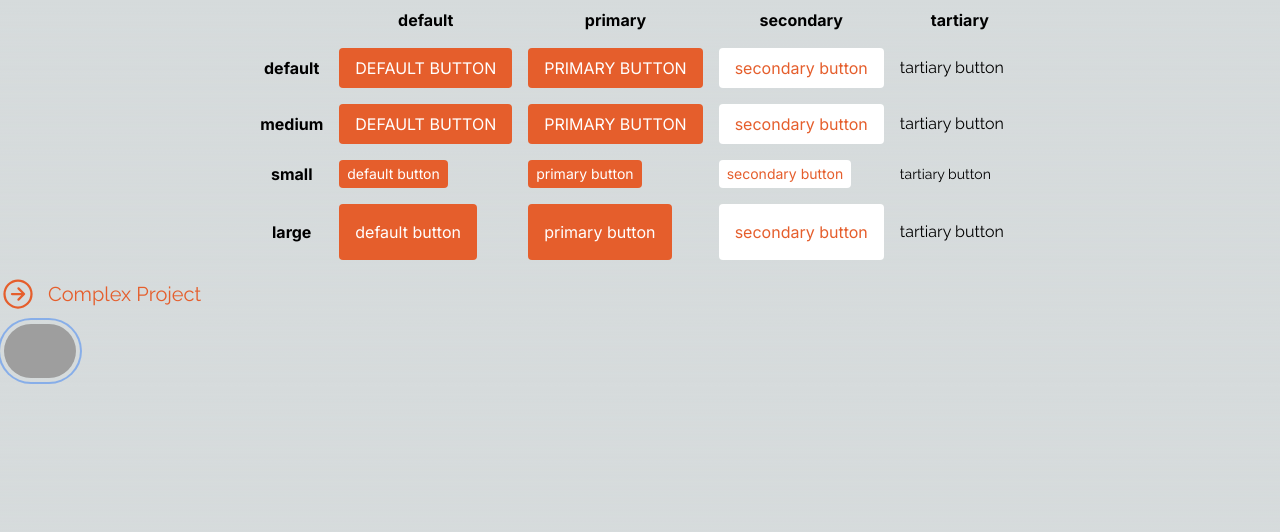
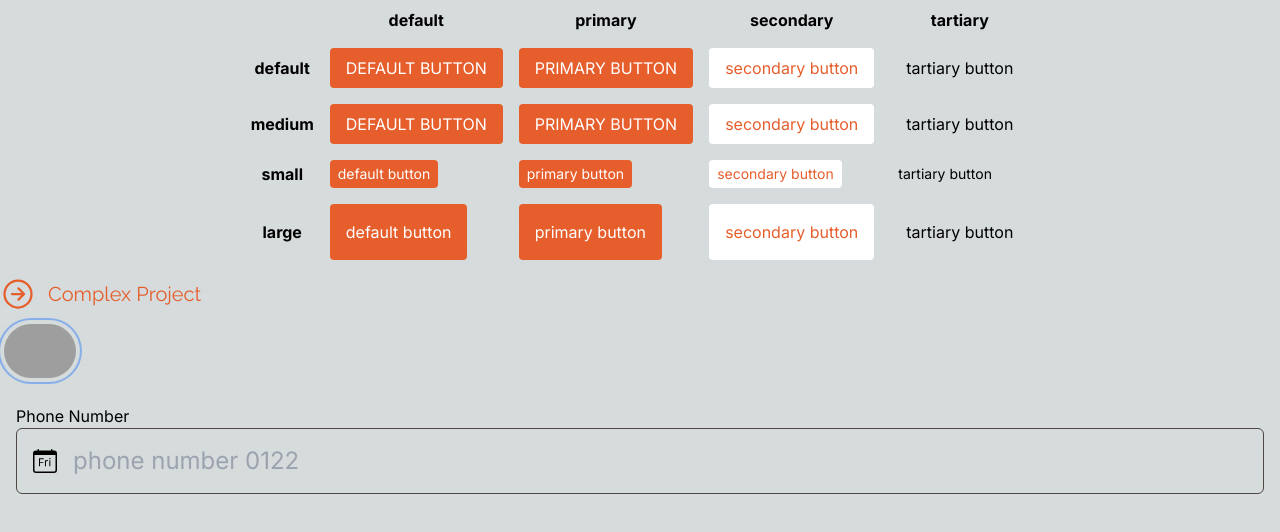
Before and after one commit to abrarfahim19/worktite-frontend, a Next.js app: page / in a window 1280 px wide. Shown: the top 532 px of the page. Built offline with nearby package versions, Linux system fonts and the light colour scheme; grey boxes are pictures that could not be loaded.

Commit message:
input component imp

```diff
--- a/src/app/page.tsx
+++ b/src/app/page.tsx
@@ -2,6 +2,8 @@ import { Button } from '@/ui/Button';
 import { IoArrowForwardCircleOutline } from 'react-icons/io5';
 import { cx } from 'class-variance-authority';
 import { Avatar } from '@/ui/Avatar';
+import { Input } from '@/ui/Input';
+import { BsCalendarDay } from 'react-icons/bs';
 
 const intents = [undefined, 'primary', 'secondary', 'tartiary'] as const;
 const sizes = [undefined, 'medium', 'small', 'large'] as const;
@@ -17,17 +19,19 @@ export default function Home() {
         <thead>
           <tr>
             <th></th>
-            {intents.map((intent) => (
-              <th scope='col'>{intent || 'default'}</th>
+            {intents.map((intent: any, index: number) => (
+              <th key={index} scope='col'>
+                {intent || 'default'}
+              </th>
             ))}
           </tr>
         </thead>
         <tbody>
-          {sizes.map((size) => (
-            <tr>
+          {sizes.map((size, index) => (
+            <tr key={index}>
               <th scope='row'>{size || 'default'}</th>
-              {intents.map((intent) => (
-                <td scope='col'>
+              {intents.map((intent: any, index: number) => (
+                <td key={index} scope='col'>
                   <Button {...(intent && { intent })} {...(size && { size })}>
                     {intent || 'default'} button
                   </Button>
@@ -38,7 +42,7 @@ export default function Home() {
         </tbody>
       </table>
       <Button
-        intent={'tartiary'}
+        intent={'tertiary'}
         className='flex flex-row items-center gap-3 text-xl text-brand'
       >
         <IoArrowForwardCircleOutline className='text-4xl' />
@@ -49,6 +53,14 @@ export default function Home() {
         size={'medium'}
         decoration={'ring'}
       />
+      <div className='m-4'>
+        <Input
+          icon={<BsCalendarDay />}
+          lClass='primary'
+          label='Phone Number'
+          placeholder='phone number 0122'
+        />
+      </div>
     </div>
   );
 }
--- a/src/ui/Button/Button.tsx
+++ b/src/ui/Button/Button.tsx
@@ -12,7 +12,7 @@ const button = cva('button', {
         'font-normal',
         'rounded',
       ],
-      tartiary: [
+      tertiary: [
         'bg-transparent',
         'pl-0',
         'text-black font-raleway',
--- a/src/ui/Input/Input.tsx
+++ b/src/ui/Input/Input.tsx
@@ -1,38 +1,67 @@
-import { VariantProps, cva } from 'class-variance-authority';
+import { cva, VariantProps } from 'class-variance-authority';
 
-const input = cva('rounded-full p-1', {
+const VInput = cva('', {
   variants: {
-    length: {
-      small: ['p-2'],
-      medium: ['p-2'],
-      large: ['p-2'],
+    intent: {
+      primary: [
+        'flex items-center  gap-x-4 p-4 rounded-md hover:opacity-80 border border-[#504845]  text-2xl',
+      ],
     },
-    decoration: {
-      leftIcon: ['ring-2'],
-    },
+  },
+  defaultVariants: {
+    intent: 'primary',
   },
 });
 
+const VLabel = cva('', {
+  variants: {
+    lClass: {
+      primary: [' text-black'],
+    },
+  },
+  defaultVariants: {
+    lClass: 'primary',
+  },
+});
 export interface CustomInput {
-  placeholder: string;
-  tag: string;
-  multiline: boolean;
+  /**label for input field */
+  label?: string;
+  /**textarea or input */
+  multiline?: boolean;
+  /**icon for input */
+  icon?: JSX.Element;
 }
 
 export interface InputProps
   extends React.InputHTMLAttributes<HTMLInputElement>,
-    VariantProps<typeof input> {}
+    CustomInput,
+    VariantProps<typeof VInput>,
+    VariantProps<typeof VLabel> {}
 
 export const Input: React.FC<InputProps> = ({
   className,
-  size,
-  decoration,
+  intent,
+  label,
+  lClass,
+  icon,
+  multiline,
+  id,
   ...props
 }) => {
   return (
     <div>
-      <p></p>
-      <input placeholder='' />
+      {label && (
+        <label htmlFor={id} className={VLabel({ lClass })}>
+          {label}
+        </label>
+      )}
+      <div className={VInput({ intent })}>
+        {icon}
+        <input
+          className='border-none bg-transparent outline-none focus:border-none focus:outline-none focus:ring-0'
+          {...props}
+        />
+      </div>
     </div>
   );
 };
```
Also changed, not shown: 1 other file (tests, documents, lock files or other folders).
